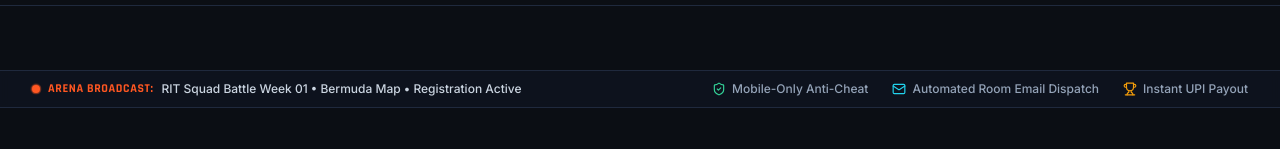
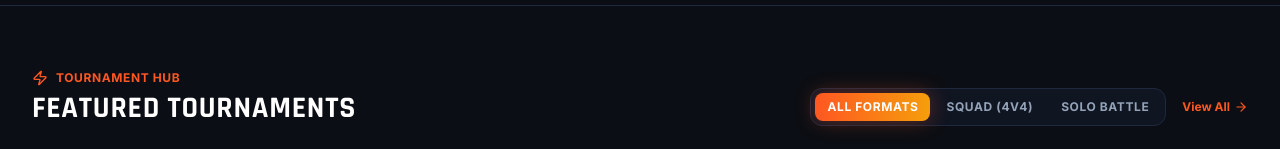
Before and after one commit to chandan0000001/freeFire_tournament, a React (Vite) app in the folder client/: page / in a window 1280 px wide. Shown: the part 759-908 px from the top of the page. Built offline with nearby package versions, Linux system fonts and the light colour scheme; no server answers.

Commit message:
fix(homepage): remove arena broadcast ticker bar

```diff
--- a/client/src/pages/public/HomePage.jsx
+++ b/client/src/pages/public/HomePage.jsx
@@ -322,37 +322,6 @@ function HomePage() {
         </div>
       </section>
 
-      {/* GBArena-Style Broadcast Ticker Bar */}
-      <div className="border-y border-[#1F293D] bg-[#0E131E]/90 backdrop-blur-sm py-2.5 overflow-hidden">
-        <div className="max-w-7xl mx-auto px-4 sm:px-6 lg:px-8">
-          <div className="flex flex-wrap items-center justify-between gap-3 text-[11px] sm:text-xs">
-            <div className="flex items-center gap-2">
-              <span className="flex h-2 w-2 relative">
-                <span className="animate-ping absolute inline-flex h-full w-full rounded-full bg-brand-orange opacity-75"></span>
-                <span className="relative inline-flex rounded-full h-2 w-2 bg-brand-orange"></span>
-              </span>
-              <span className="font-display font-bold uppercase tracking-wider text-brand-orange">
-                Arena Broadcast:
-              </span>
-              <span className="text-slate-300 font-medium">
-                RIT Squad Battle Week 01 • Bermuda Map • Registration Active
-              </span>
-            </div>
-            <div className="hidden md:flex items-center gap-6 text-slate-400 font-medium">
-              <span className="flex items-center gap-1.5">
-                <ShieldCheck className="w-3.5 h-3.5 text-emerald-400" /> Mobile-Only Anti-Cheat
-              </span>
-              <span className="flex items-center gap-1.5">
-                <Mail className="w-3.5 h-3.5 text-cyan-400" /> Automated Room Email Dispatch
-              </span>
-              <span className="flex items-center gap-1.5">
-                <Trophy className="w-3.5 h-3.5 text-brand-amber" /> Instant UPI Payout
-              </span>
-            </div>
-          </div>
-        </div>
-      </div>
-
       {/* Featured Tournaments Section - Challengermode Discovery Hub */}
       <section className="max-w-7xl mx-auto px-4 sm:px-6 lg:px-8">
         <div className="flex flex-col sm:flex-row sm:items-end justify-between gap-4 mb-6">
```
